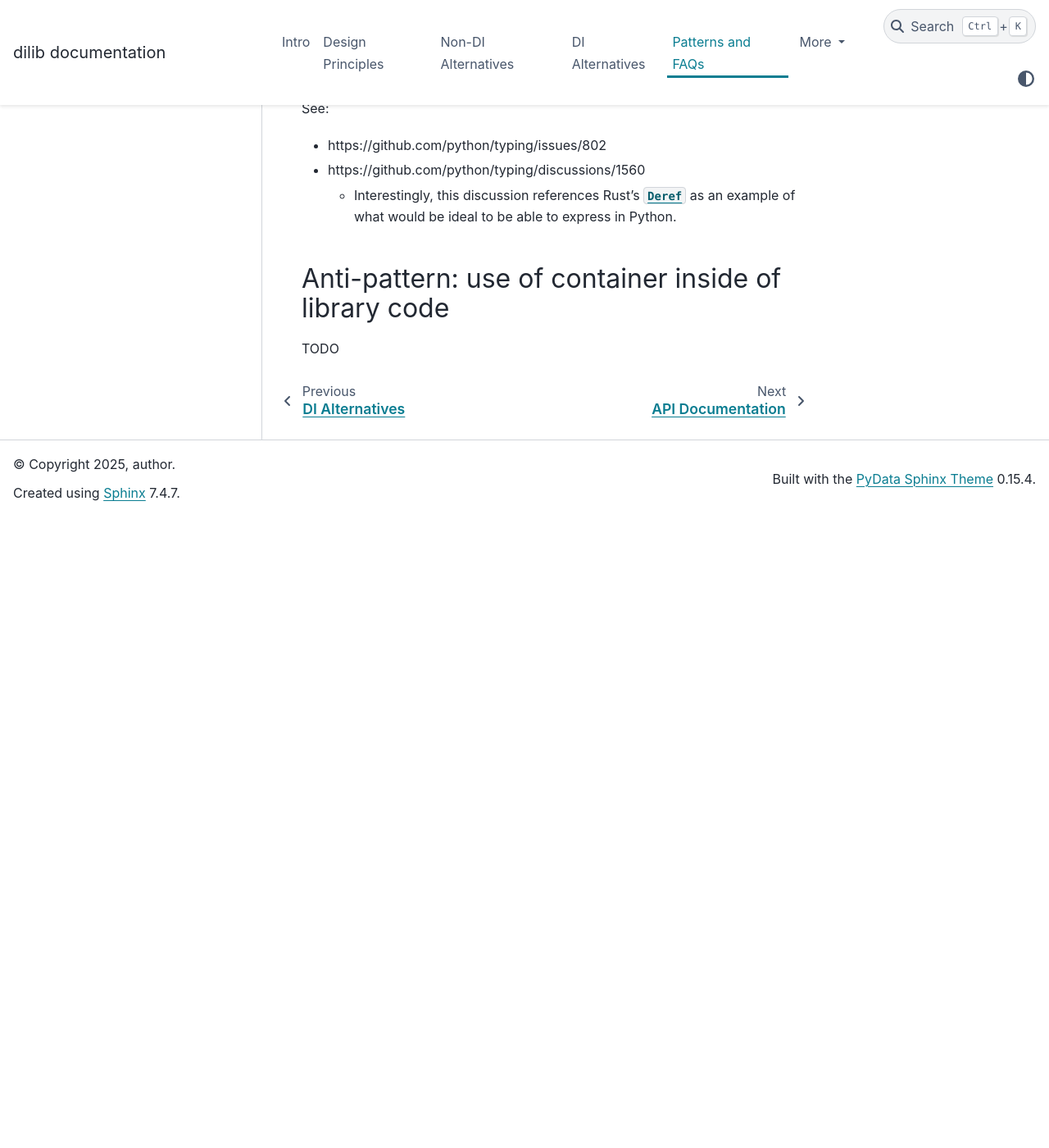
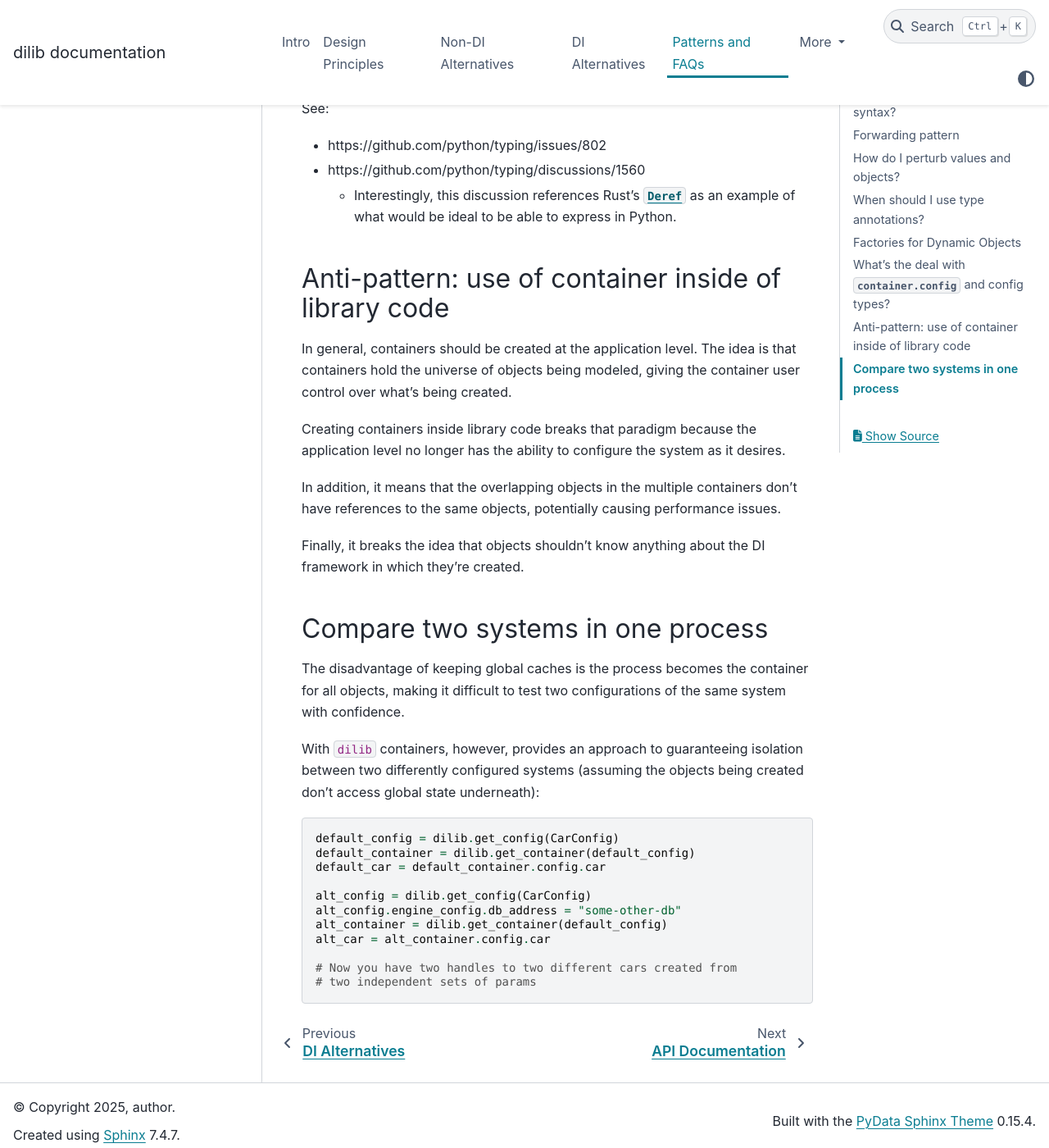
Before and after one commit to ansatzcapital/dilib, a Sphinx documentation site: the page built from docs/source/patterns.md, in a window 1280 px wide and 1400 px high, scrolled down 5481 px. Shown: the whole window at 82% size. Built offline with Sphinx 7.4.7 and the PyData theme 0.15.4, drawn with Linux system fonts in a browser that asks for light colours; before the commit the page ends 6111 px from its top, so only the background shows below that; some of the changed text lies outside the part shown.

Commit message:
Work on patterns

````diff
--- a/docs/source/patterns.md
+++ b/docs/source/patterns.md
@@ -10,7 +10,7 @@ to lazily instantiate objects. (It's also possible you don't
 have control over the class you're wiring up.)
 
 So *specs* provide a recipe of how objects should be created when
-they're retrieved
+they're retrieved without instantiating them until they're needed.
 
 ## Is there a way to have easier syntax?
 
@@ -189,4 +189,41 @@ See:
 
 ## Anti-pattern: use of container inside of library code
 
-TODO
+In general, containers should be created at the application level.
+The idea is that containers hold the universe of objects being modeled,
+giving the container user control over what's being created.
+
+Creating containers inside library code breaks that paradigm
+because the application level no longer has the ability to configure
+the system as it desires.
+
+In addition, it means that the overlapping objects in the multiple containers
+don't have references to the same objects, potentially causing
+performance issues.
+
+Finally, it breaks the idea that objects shouldn't know anything
+about the DI framework in which they're created.
+
+## Compare two systems in one process
+
+The disadvantage of keeping global caches is the process becomes
+the container for all objects, making it difficult to test two
+configurations of the same system with confidence.
+
+With `dilib` containers, however, provides an approach to guaranteeing
+isolation between two differently configured systems (assuming
+the objects being created don't access global state underneath):
+
+```python
+default_config = dilib.get_config(CarConfig)
+default_container = dilib.get_container(default_config)
+default_car = default_container.config.car
+
+alt_config = dilib.get_config(CarConfig)
+alt_config.engine_config.db_address = "some-other-db"
+alt_container = dilib.get_container(default_config)
+alt_car = alt_container.config.car
+
+# Now you have two handles to two different cars created from
+# two independent sets of params
+```
````
